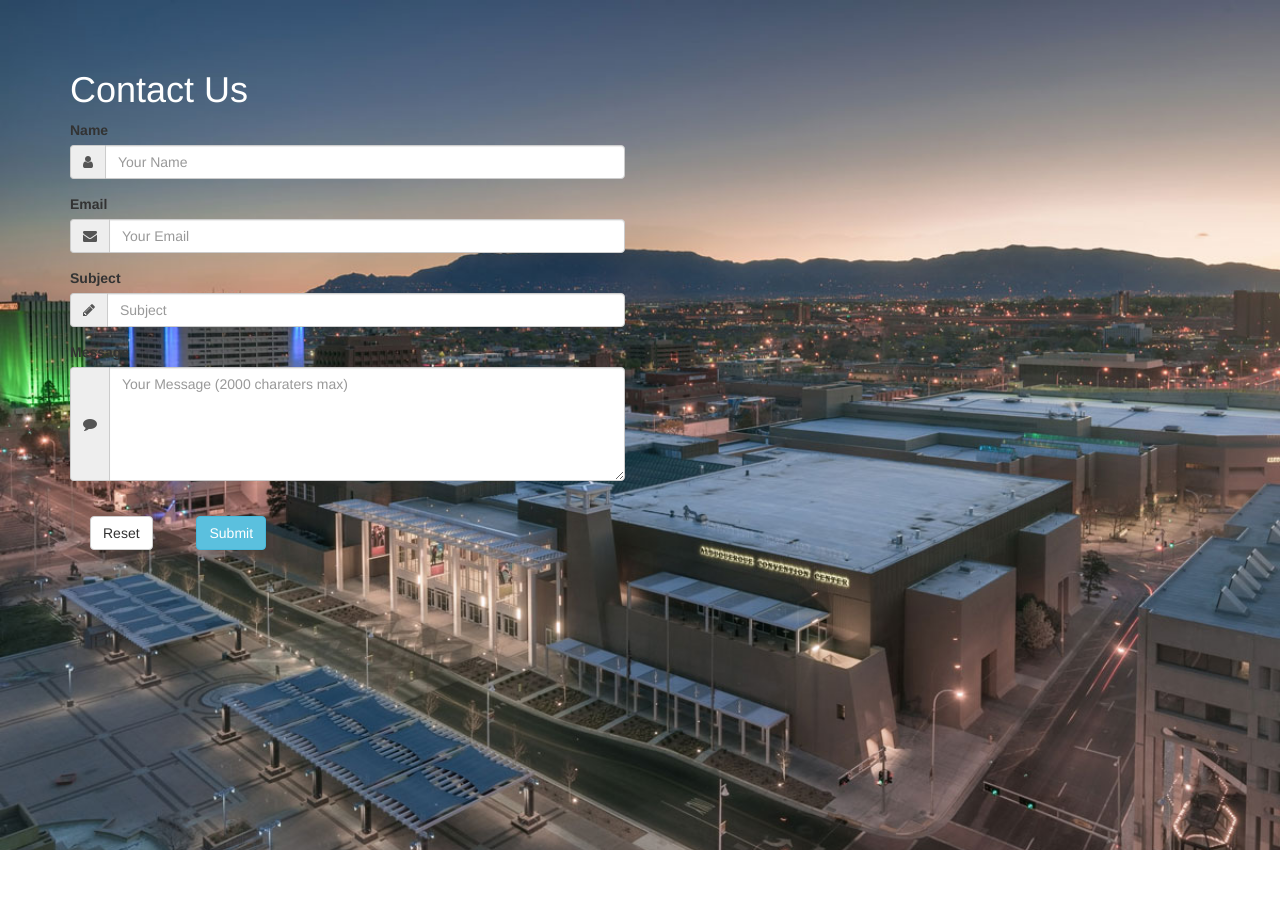
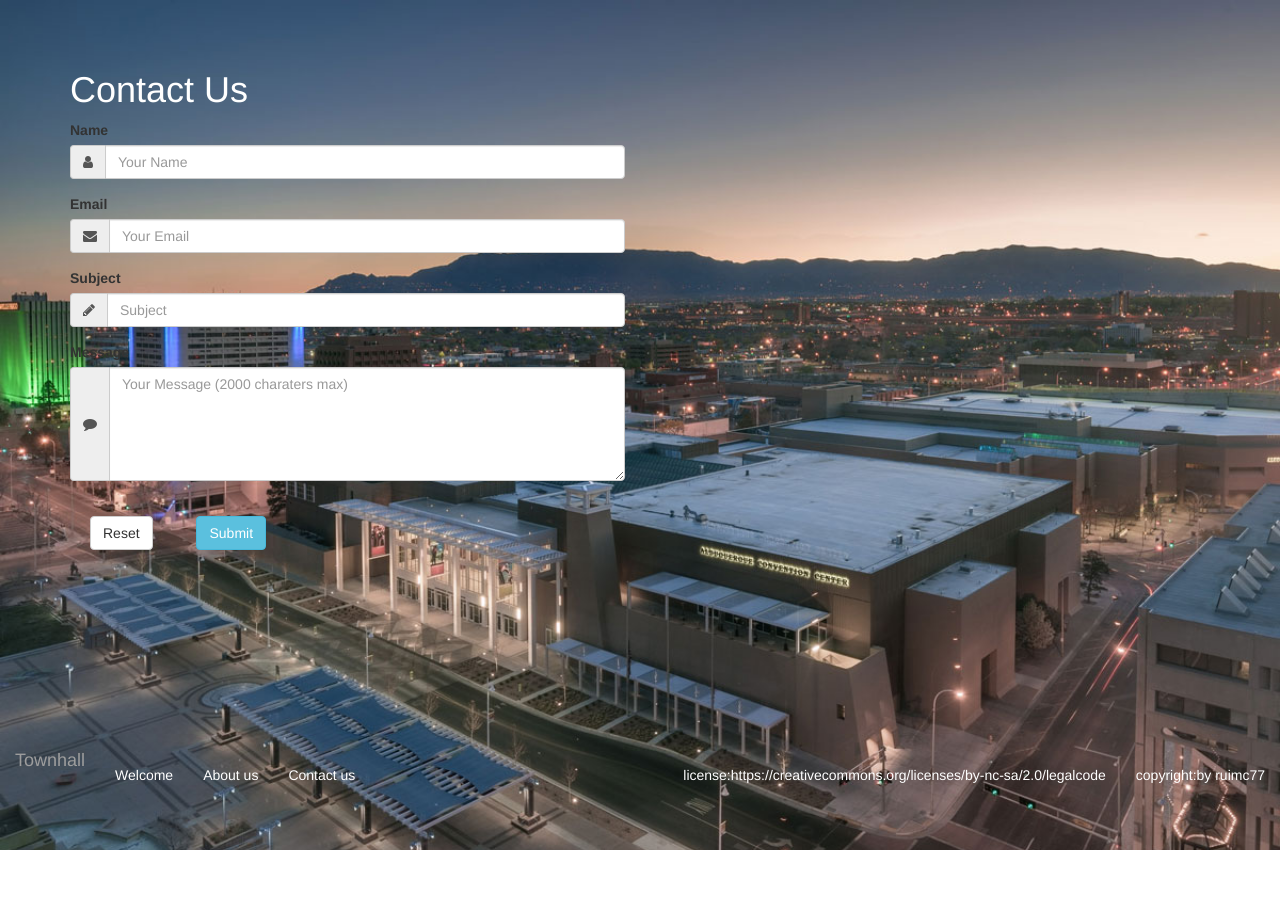
Before and after one commit to stevenhebert/townhall, a PHP site: page /static-ui/contact.php in a window 1280 px wide. Run offline with PHP 8.4, Linux system fonts and the light colour scheme; some libraries are stand-ins or nearby versions.

Commit message:
added footer to contact us
https://app.asana.com/0/395328240769551/402889052603768

```diff
--- a/static-ui/contact.php
+++ b/static-ui/contact.php
@@ -97,8 +97,28 @@
 
             </div><!-- /.col-sm-6 -->
         </div><!-- /.row -->
-    </main>
-</div>
+
+            <!---sticky footer--->
+            <nav class="navbar navbar-inverse navbar-fixed-bottom">
+                <div class="container-fluid">
+                    <div class="navbar-header">
+                        <a class="navbar-brand" href="#">Townhall</a>
+                    </div>
+                    <ul class="nav navbar-nav">
+                        <li><a href="#">Welcome</a></li>
+                        <li><a href="#">About us</a></li>
+                        <li><a href="#">Contact us</a></li>
+                    </ul>
+                    <ul class="nav navbar-nav navbar-right">
+                        <li><a href="#"><span></span>license:https://creativecommons.org/licenses/by-nc-sa/2.0/legalcode</a></li>
+                        <li><a href="#"><span></span>copyright:by ruimc77</a></li>
+                    </ul>
+                </div>
+            </nav>
+
+        </div>
+
+        </div>
 </main>
 </body>
 </html>
```
